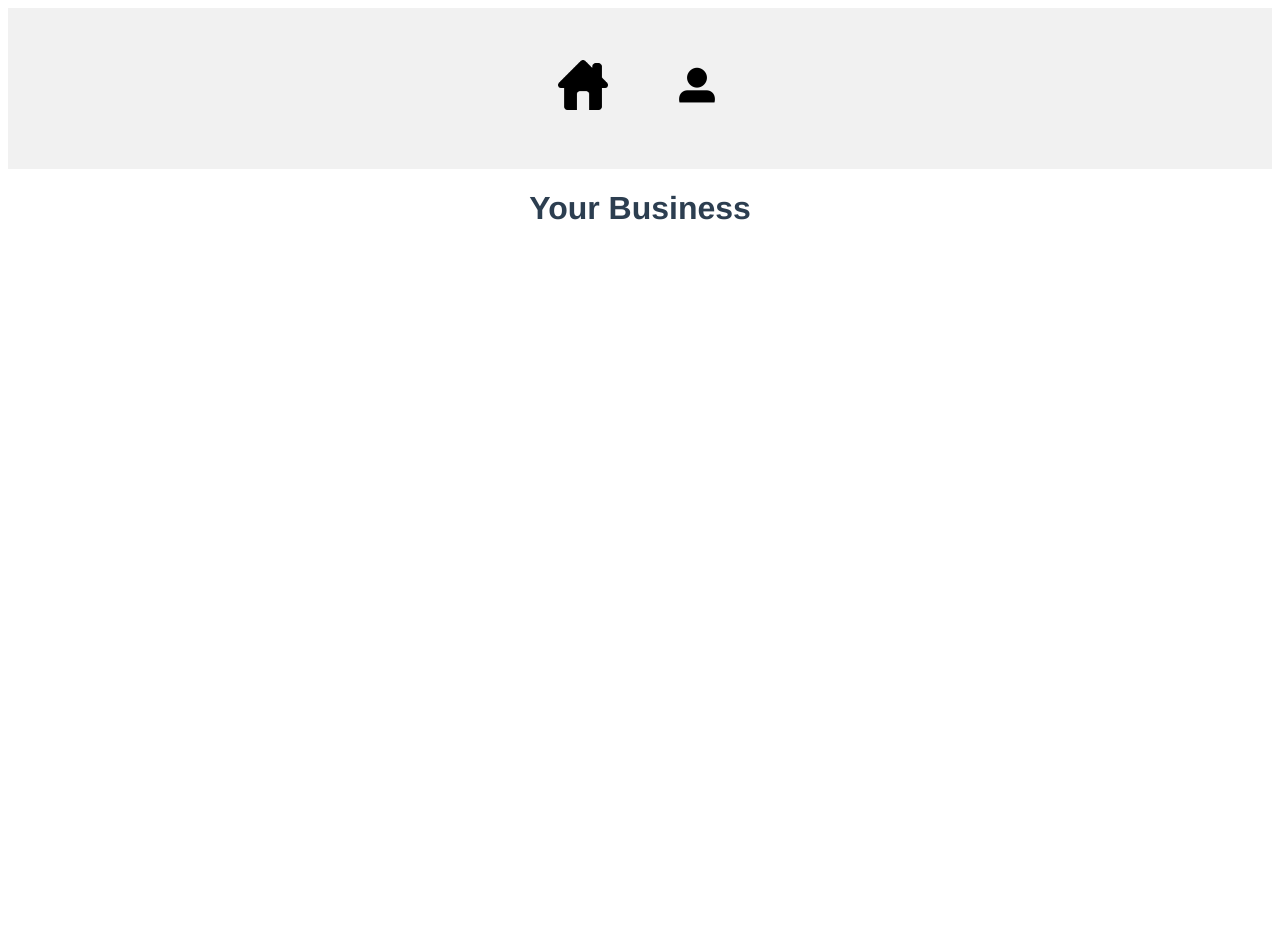
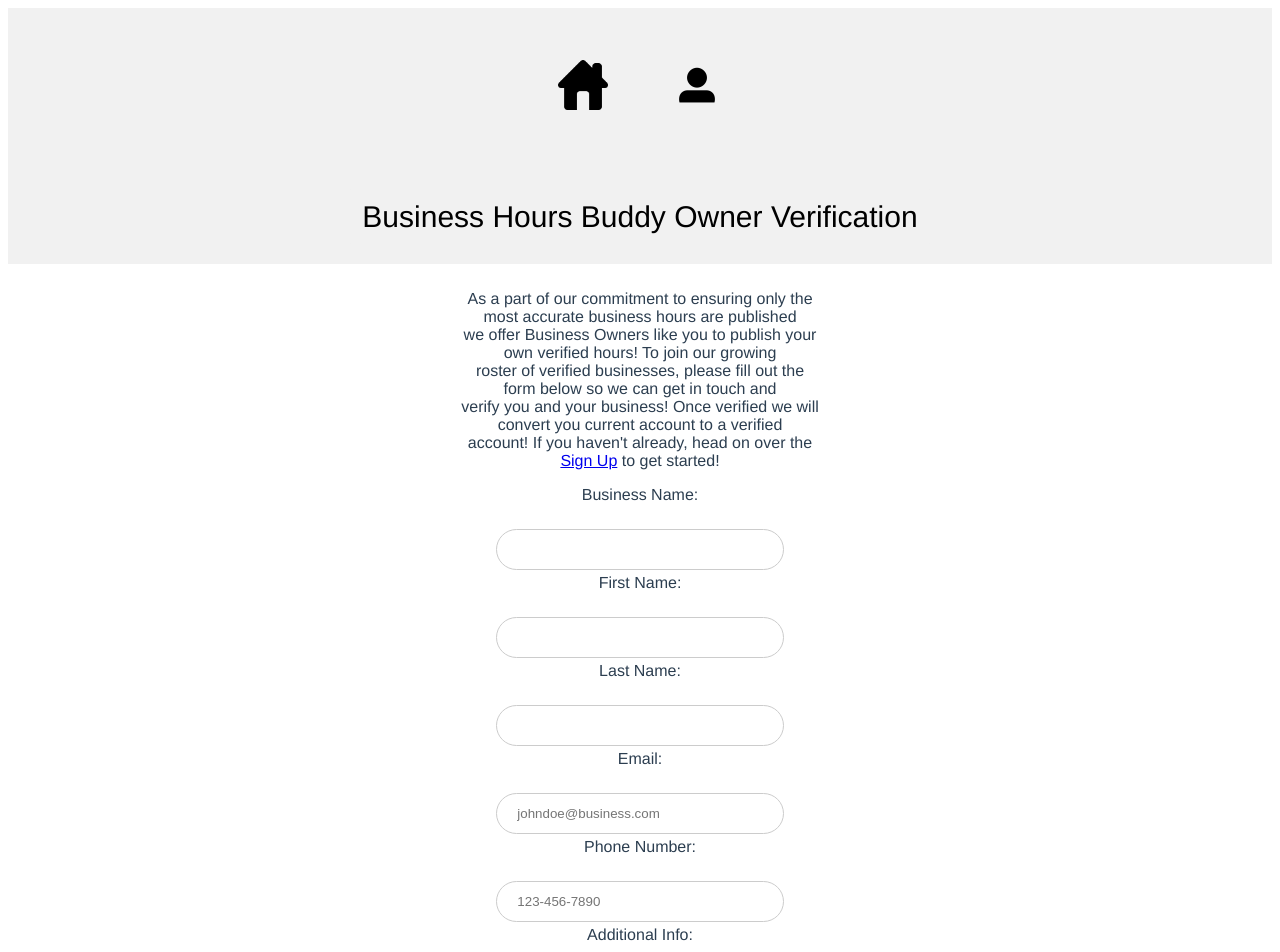
Before and after one commit to JamesRobinson160552/COMP3583, a Vue app in the folder SourceCode/frontend/: page /businessowner/1 in a window 1280 px wide. Shown: the top 952 px of the page. Before the commit the page ends 800 px from the top, so only its background shows below. Built offline with nearby package versions, Linux system fonts and the light colour scheme.

Commit message:
Updated OwnerVerify vue with template and style

```diff
--- a/SourceCode/frontend/src/views/BusinessOwnerView.vue
+++ b/SourceCode/frontend/src/views/BusinessOwnerView.vue
@@ -1,10 +1,97 @@
 <template>
+<div class ="header">
+    <div class="header-center">
+        <p class="divBody">Business Hours Buddy Owner Verification</p>
+    </div>
+</div>
+<div class="divContainer">
+    <div clas="divBody">
+        <p>As a part of our commitment to ensuring only the most accurate business hours are published<br>
+            we offer Business Owners like you to publish your own verified hours! To join our growing <br>
+            roster of verified businesses, please fill out the form below so we can get in touch and <br>
+            verify you and your business! Once verified we will convert you current account to a verified<br>
+            account! If you haven't already, head on over the <a href="SignUpScreen.html">Sign Up</a> to get started!
+        </p>
 
-    <h1>Your Business</h1>
+        <form>
+            <label for="bName">Business Name:</label><br>
+            <input type="text" id="bName" name="bName" required><br>
+            <label for="fName">First Name:</label><br>
+            <input type="text" id="fName" name="fName" required><br>
+            <label for="lName">Last Name:</label><br>
+            <input type="text" id="lName" name="lName" required><br>
+            <label for="email">Email:</label><br>
+            <input type="email" id="email" name="email"
+            placeholder="johndoe@business.com" required><br>
+            <label for="phoneNum">Phone Number:</label><br>
+            <input type="tel" id="phoneNum" name="phoneNum"
+            placeholder="123-456-7890" pattern="[0-9]{3}-[0-9]{3}-[0-9]{4}" required><br>
+            <label for="addInfo">Additional Info:</label><br>
+            <input type="text" id="addInfo" name="addInfo"><br><br>
+            <input type="submit" value="Submit">
+        </form>
+        <a href="HomeScreen.html">To Home Page</a>
+    </div>
+</div>
 </template>
 
 <script>
 </script>
 
 <style scoped>
+input {
+    width: 80%;
+    padding: 12px 20px;
+    margin: 4px 0;
+    display: inline-block;
+    border: 1px solid #ccc;
+    border-radius: 4px;
+    box-sizing: border-box;
+    border-radius: 36px;
+}
+
+label{
+    display: block;
+    margin-bottom: 3px;
+}
+
+.divContainer{
+    margin: 0 35%;
+    padding: 10px;
+    justify-content: center;
+    align-items: center;
+}
+
+.divBody{
+    float: none;
+    margin: 0 auto;
+    color: black;
+    text-align: left;
+    padding: 15px;
+    font-size: 30px;
+    line-height: 25px;
+    border-radius: 4px;
+    background-color: #f1f1f1;
+    display: block;
+}
+
+.image{
+    display: block;
+    margin: 0 auto;
+}
+
+.button {
+    width: auto;
+    height: 50px;
+    border-radius: 36px;
+    border-color: #ddd;
+    font-size: 30px;
+}
+
+.button:hover{
+    background-color: #ddd;
+    color: black;
+    width: auto;
+    height: 50px;
+}
 </style>
```
